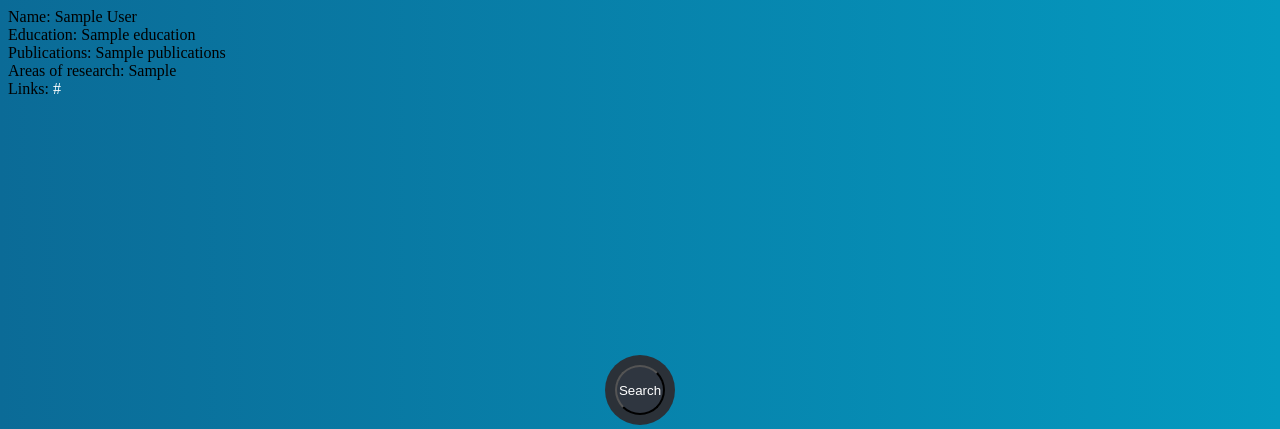
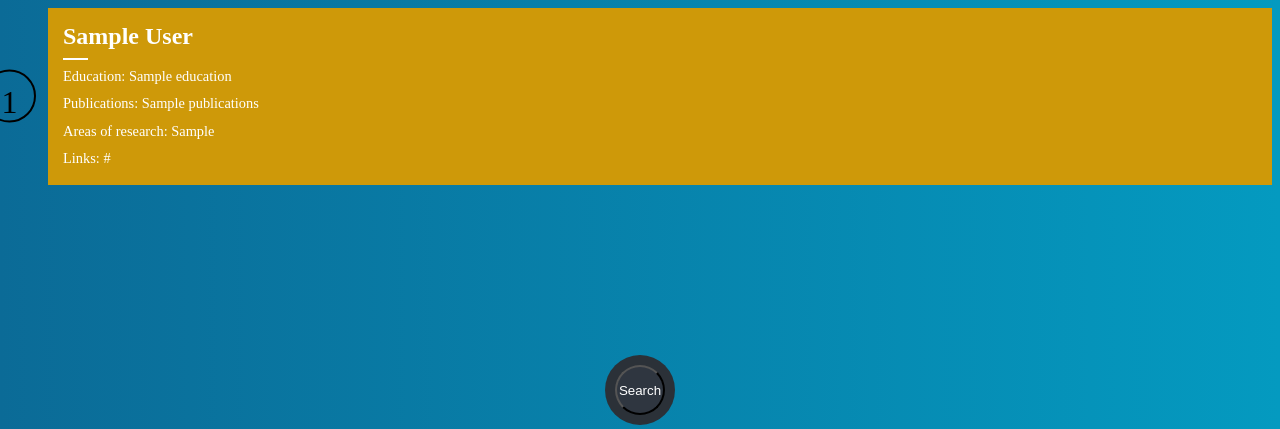
Before and after one commit to fuzzyhappy/Inquery, a Flask app: template templates/index.html in a window 1280 px wide. Shown: the top 429 px of the page. Run offline with Flask 2, Linux system fonts and the light colour scheme; the template is opened without the code that fills it: most values are stand-ins (such as "Sample title", 1, 10 or a date in 2020); some libraries are stand-ins or nearby versions.

Commit message:
scuffed css

```diff
--- a/hello.py
+++ b/hello.py
@@ -12,13 +12,6 @@ db = firestore.client()
 query_ref = db.collection(u'profdata')
 
 app = Flask(__name__)
-
-testData = { "bob" : {"contact" : "bob@lmao.com", "department" : "cs departmnet", "area" : "memes", "links" : "somelink.com"},
-"yeet" : {"contact" : "xd@lmao.com", "department" : "cs departmnet", "area" : "minecraft", "links" : "morelinks.com"},
-"name1" : {"contact" : "kjl@kjl.com", "department" : "cs departmnet", "area" : "data", "links" : "morelinksssss.com"},
-"babooshka" : {"contact" : "pp@pp.com", "department" : "cs departmnet", "area" : "memes", "links" : "virus.com"},
-"nam2" : {"contact" : "dffds@dsf.com", "department" : "cs departmnet", "area" : "minecraft", "links" : "cancer.gov"}
-}
 
 @app.route('/', methods = ['GET'])
 def default():
--- a/static/styles.css
+++ b/static/styles.css
@@ -45,7 +45,6 @@ body {
   opacity: 0;
 }
 
-
 .searchButton {
   color: white;
   float: right;
@@ -70,3 +69,60 @@ body {
   line-height: 50px;
   width: 0px;
 }
+
+ol, li, span, h4 {
+  margin: 0;
+}
+
+ol {
+  counter-reset: section;
+}
+
+li {
+  list-style-type: none;
+  position: relative;
+  font-size: 1.5rem;
+  padding: 15px;
+  margin-bottom: 15px;
+  background: #ce9909;
+  color: #fff;
+}
+
+h4 {
+  position: relative;
+  padding-bottom: 10px;
+}
+
+h4:after {
+  content: '';
+  position: absolute;
+  bottom: 0;
+  left: 0;
+  width: 25px;
+  height: 2px;
+  background: white;
+}
+
+span {
+  font-size: .9rem;
+  line-height: 1.4rem;
+  margin-top: 15px;
+}
+
+li::before {
+    counter-increment: section;
+    content: counter(section);
+    text-align: center;
+    display: inline-block;
+    color: #000;
+    border-radius: 50%;
+    position: absolute;
+    left: -65px;
+    top: 50%;
+    transform: translateY(-50%);
+    padding: 12px;
+    font-size: 2rem;
+    width: 25px;
+    height: 25px;
+    border: 2px solid #000;
+}
--- a/templates/index.html
+++ b/templates/index.html
@@ -2,7 +2,7 @@
 <html>
   <head>
       <title>Search Engine</title>
-      <link href="static/styles.css?v=1.0.8-test24" rel="stylesheet" type="text/css"/>
+      <link href="static/styles.css?v=1.0.9-test2" rel="stylesheet" type="text/css"/>
   </head>
 
 <body>
@@ -13,17 +13,19 @@
     </div>
   </form>
 
+
+  <ol>
     {% for name in data %}
-
-    <div class='entry'>
-        <span class='fullName'> Name: {{ data[name].fullName }} </span> <br>
+      <li>
+          <h4>{{ data[name].fullName }}</h4>
           <span class='education'> Education: {{ data[name].education }} </span><br>
           <span class='publications'> Publications: {{ data[name].publications }} </span><br>
           <span class='researchArea'> Areas of research: {{ data[name].researchArea }}</span><br>
           <span class='externalLinks'> Links: <a href="{{ data[name].externalLinks }}" target="_blank">{{ data[name].externalLinks }}</a></span>
-    </div>
+      </li>
       <br>
     {% endfor %}
+  </ol>
 </body>
 
 </html>
```
Lines whose indentation alone changed are shown as unchanged.
